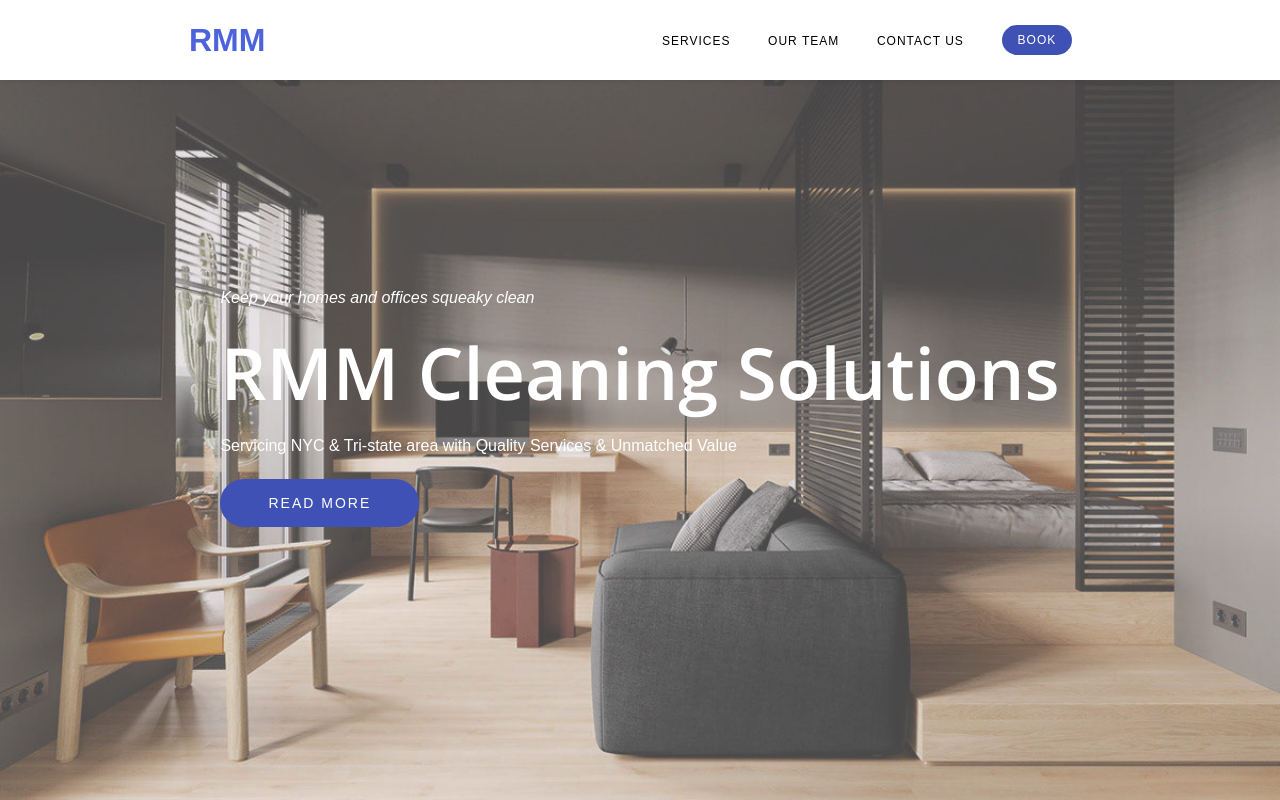
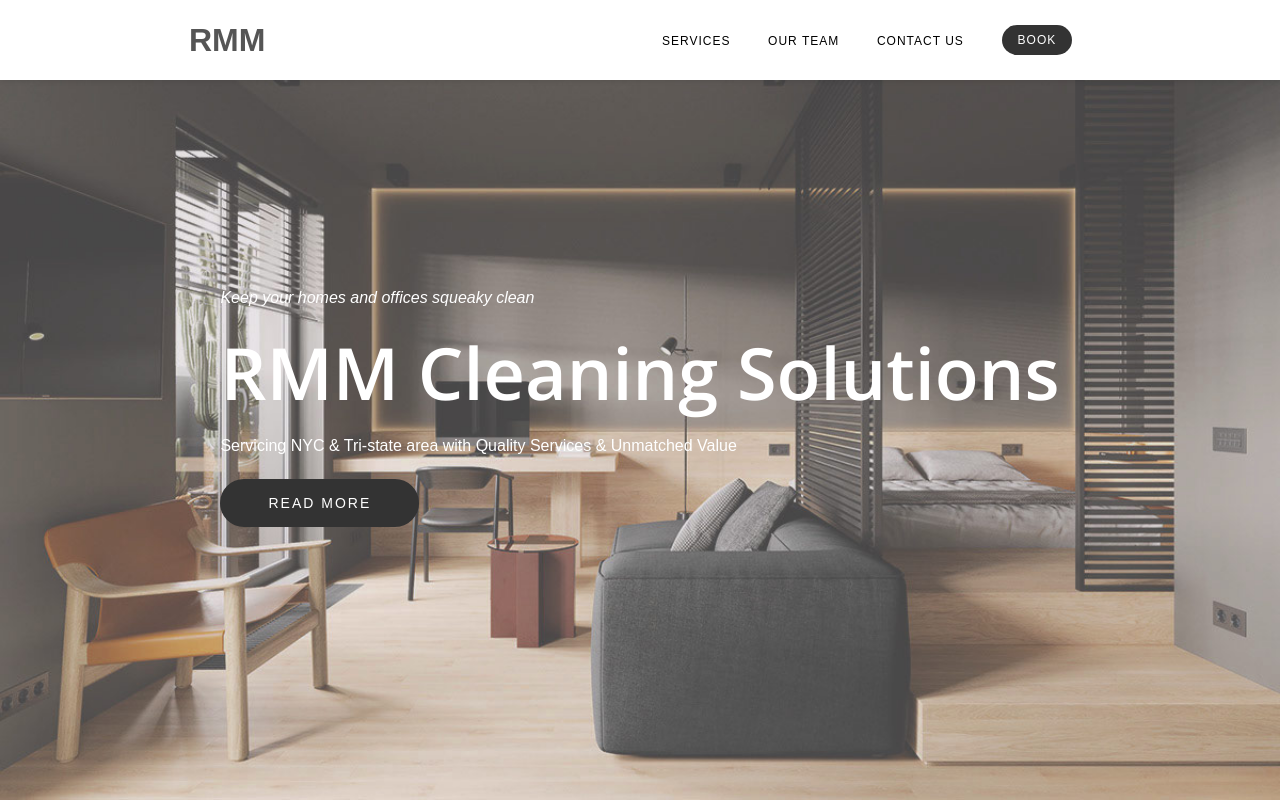
Before and after one commit to praveeenrm/Rmm, a plain HTML site: page index.html in a window 1280 px wide. In both pictures the pointer is over the link "RMM". Shown: the top 800 px of the page. Drawn offline with nearby package versions, Linux system fonts and the light colour scheme.

Commit message:
change some font color to black

```diff
--- a/style.css
+++ b/style.css
@@ -32,10 +32,10 @@ nav {
 }
 .logo h1 a {
   text-decoration: none;
-  color: #3f51b5;
+  color: #333;
 }
 .logo h1 a:hover {
-  color: #4d63db;
+  color: #555;
 }
 .nav-links {
   display: flex;
@@ -97,15 +97,15 @@ nav {
 }
 
 .nav-links li:last-child a{
-    background: #3f51b5;
+    background: #333;
     display: inline-block;
     padding: 0.5rem 1rem;
-    color: white;
+    color: #fff;
     border-radius: 20px;
 }
 
 .nav-links li:last-child a:hover {
-  background: #4d63db;
+  background: #555;
 }
 @media (max-width: 1024px) {
   .burger {
@@ -134,7 +134,7 @@ nav {
     transition: all 0.3s ease-in-out;
   }
   .nav-links li:last-child a:hover {
-    background: #4d63db;
+    background: #333;
     color: white;
   }
 
@@ -197,12 +197,12 @@ nav {
   margin: 0.5rem 0rem;
 }
 .text a {
+  background: #333;
   color: white;
   display: inline-block;
   text-transform: uppercase;
   text-decoration: none;
   margin: 1rem 0rem;
-  background: #3f51b5;
   padding: 1rem 3rem;
   border-radius: 50px;
   font-size: 14px;
@@ -210,7 +210,8 @@ nav {
   transition: all 0.3s ease;
 }
 .text a:hover {
-  background: #495dce;
+  color: #333;
+  background: white;
 }
 
 /* SERVICES */
```
